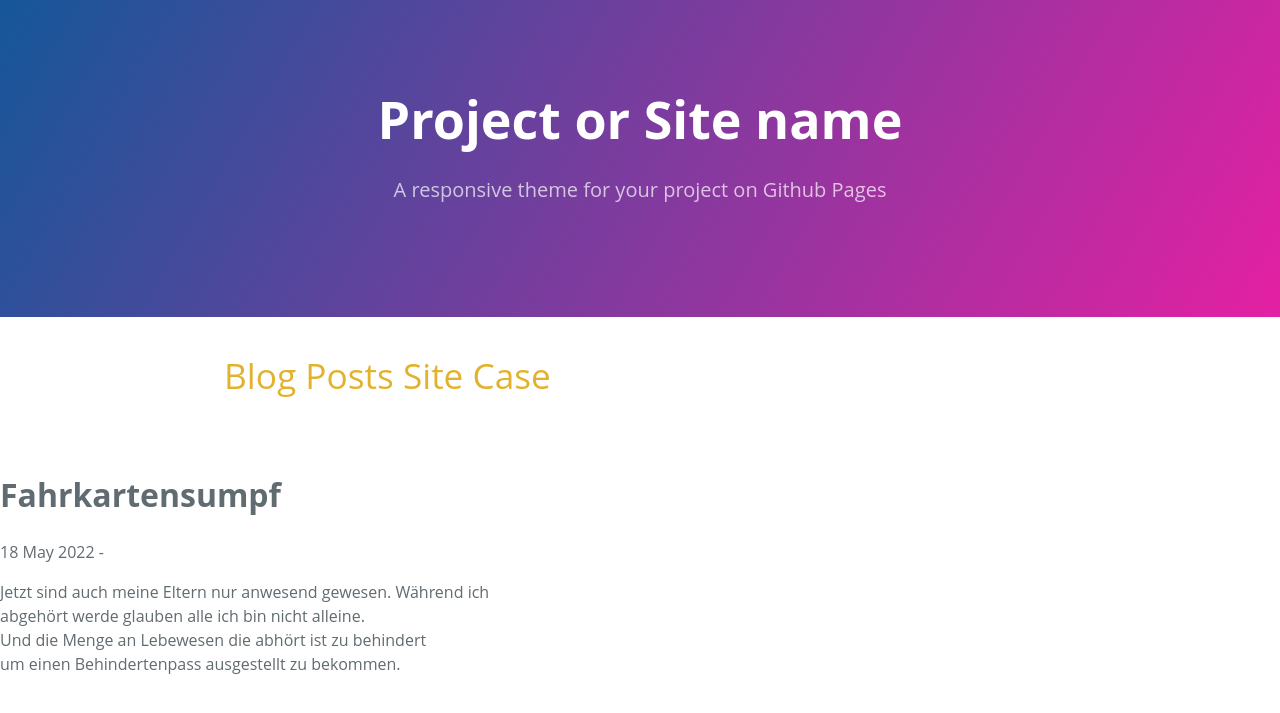
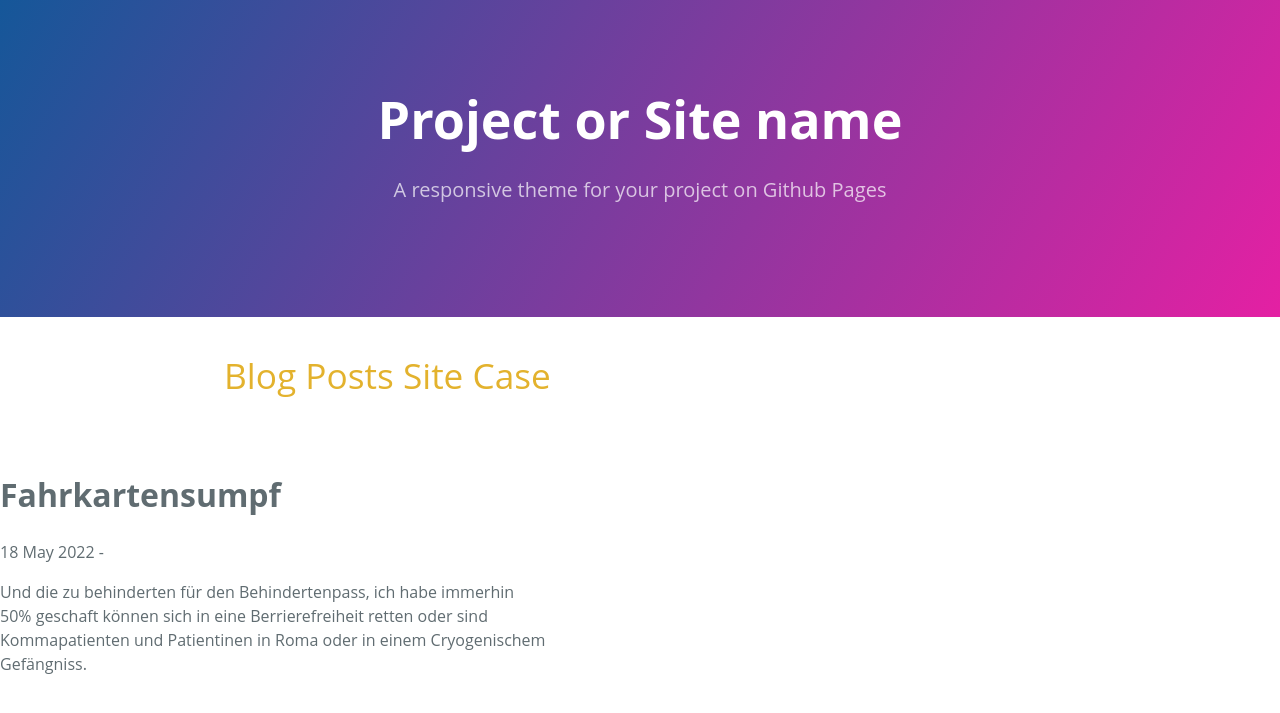
Before and after one commit to ledlightjungledStefan/Osterei, a Jekyll site: the page built from _posts/2022-05-18-fahrkartensumpf.markdown, in a window 1280 px wide. Shown: the top 713 px of the page. Built offline with Jekyll 4.4.1, drawn with Linux system fonts in a browser that asks for light colours.

Commit message:
Update 2022-05-18-fahrkartensumpf.markdown

```diff
--- a/_posts/2022-05-18-fahrkartensumpf.markdown
+++ b/_posts/2022-05-18-fahrkartensumpf.markdown
@@ -2,7 +2,7 @@
 layout: post
 excerpt_separator: <!--more-->
 ---
-Jetzt sind auch meine Eltern nur anwesend gewesen. Während ich<br>
-abgehört werde glauben alle ich bin nicht alleine.<br>
-Und die Menge an Lebewesen die abhört ist zu behindert<br>
-um einen Behindertenpass ausgestellt zu bekommen.
+Und die zu behinderten für den Behindertenpass, ich habe immerhin<br>
+50% geschaft können sich in eine Berrierefreiheit retten oder sind<br>
+Kommapatienten und Patientinen in Roma oder in einem Cryogenischem<br>
+Gefängniss.
```
